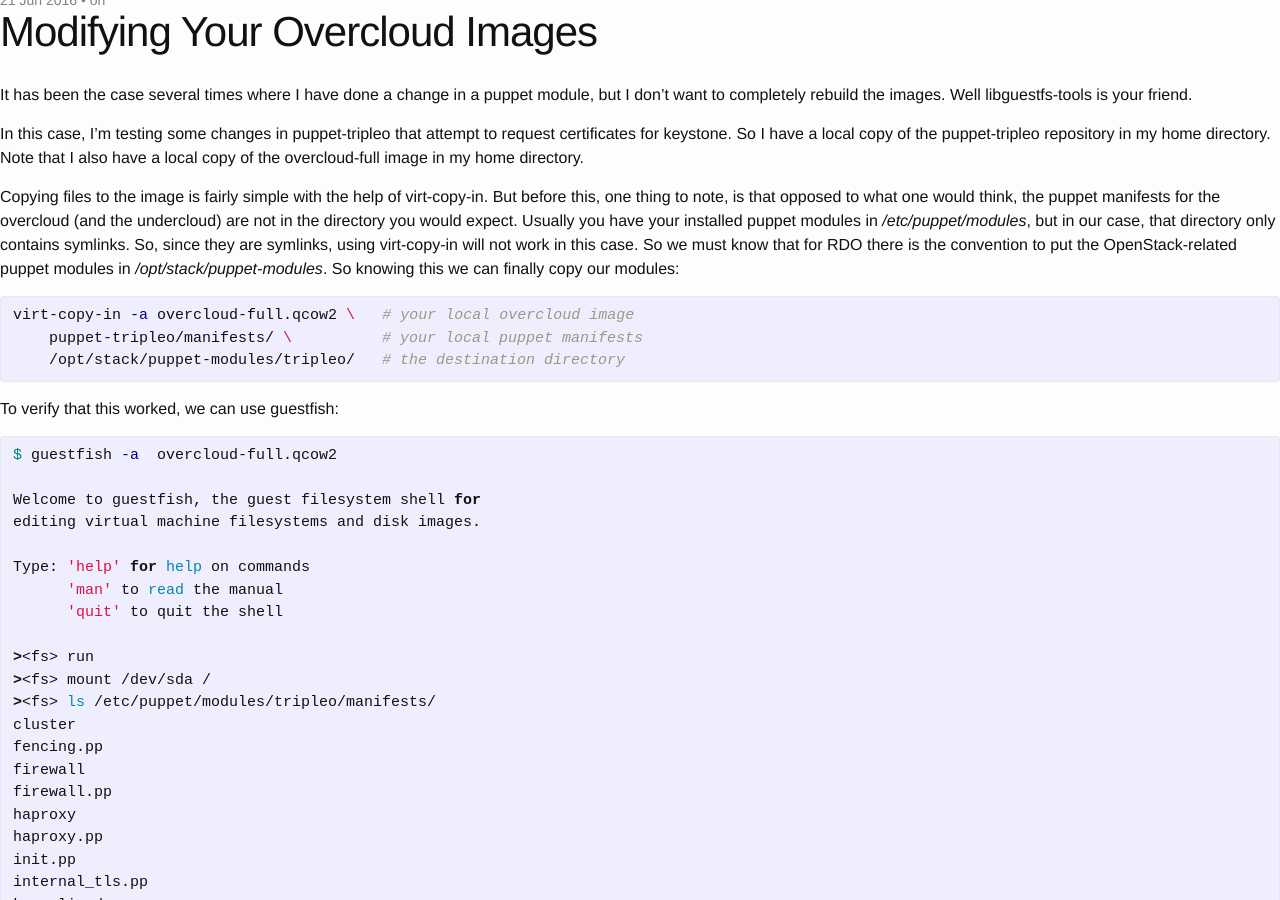
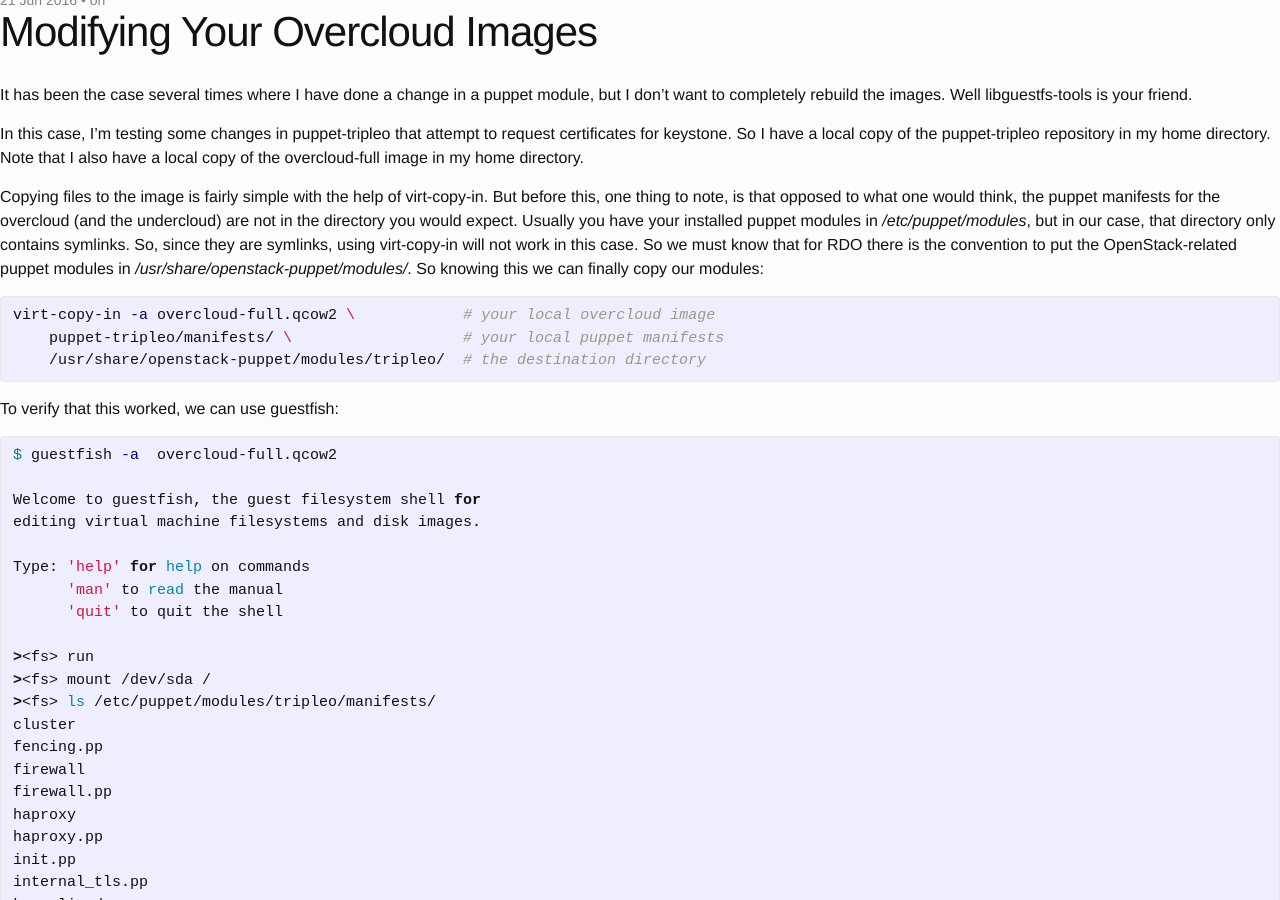
Before and after one commit to JAORMX/JAORMX.github.io, a Jekyll site: the page built from _posts/2016-06-21-modifying-overcloud-images.markdown, in a window 1280 px wide and 900 px high, scrolled down 880 px. Built offline with Jekyll 4.4.1, drawn with Linux system fonts in a browser that asks for light colours; nearby versions of some CDN libraries.

Commit message:
Update location of puppet modules

```diff
--- a/_posts/2016-06-21-modifying-overcloud-images.markdown
+++ b/_posts/2016-06-21-modifying-overcloud-images.markdown
@@ -21,13 +21,13 @@ directory you would expect. Usually you have your installed puppet modules
 in _/etc/puppet/modules_, but in our case, that directory only contains
 symlinks. So, since they are symlinks, using virt-copy-in will not work in this
 case. So we must know that for RDO there is the convention to put the
-OpenStack-related puppet modules in _/opt/stack/puppet-modules_.  So knowing
-this we can finally copy our modules:
+OpenStack-related puppet modules in _/usr/share/openstack-puppet/modules/_.
+So knowing this we can finally copy our modules:
 
 {% highlight bash %}
-virt-copy-in -a overcloud-full.qcow2 \   # your local overcloud image
-    puppet-tripleo/manifests/ \          # your local puppet manifests
-    /opt/stack/puppet-modules/tripleo/   # the destination directory
+virt-copy-in -a overcloud-full.qcow2 \            # your local overcloud image
+    puppet-tripleo/manifests/ \                   # your local puppet manifests
+    /usr/share/openstack-puppet/modules/tripleo/  # the destination directory
 {% endhighlight %}
 
 To verify that this worked, we can use guestfish:
```
